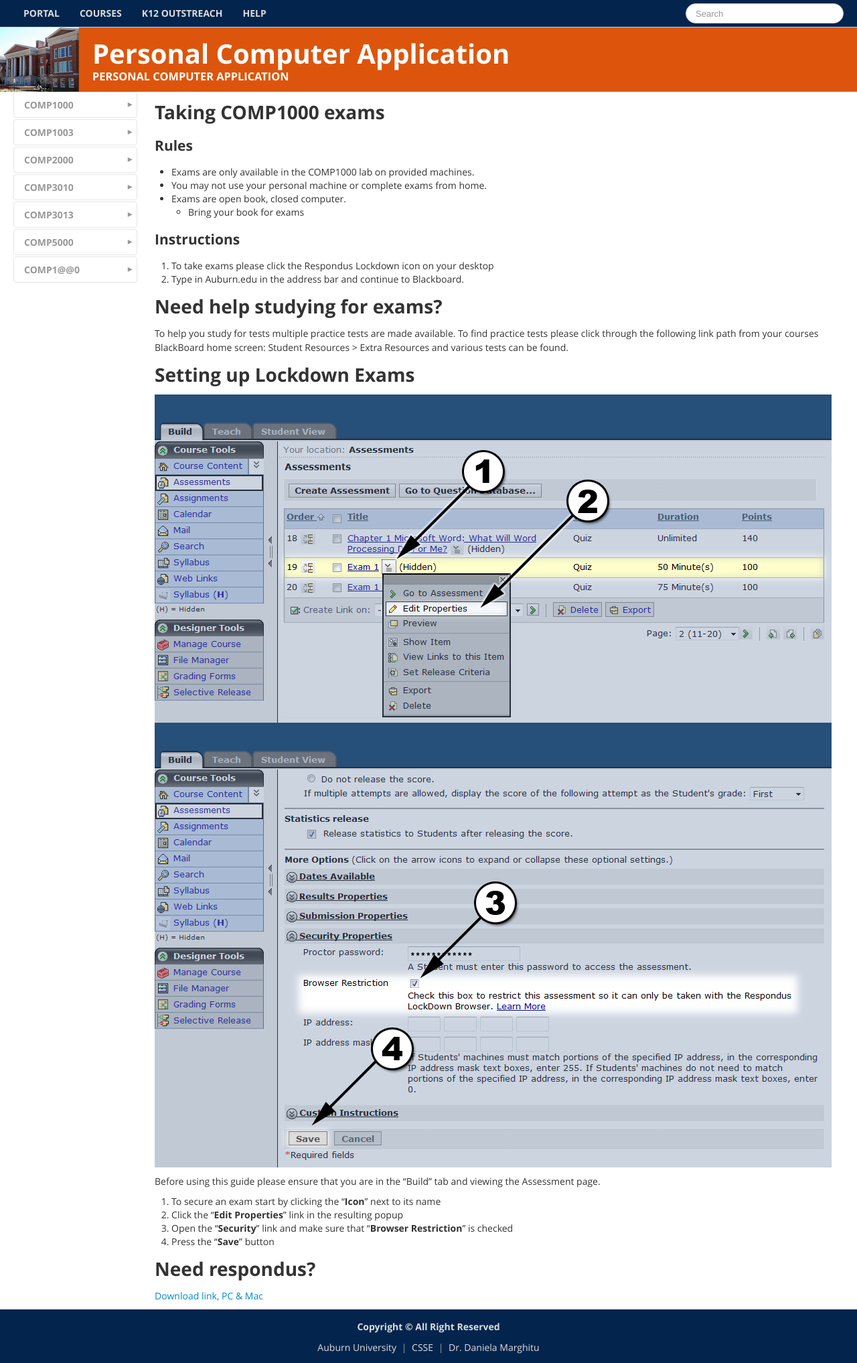
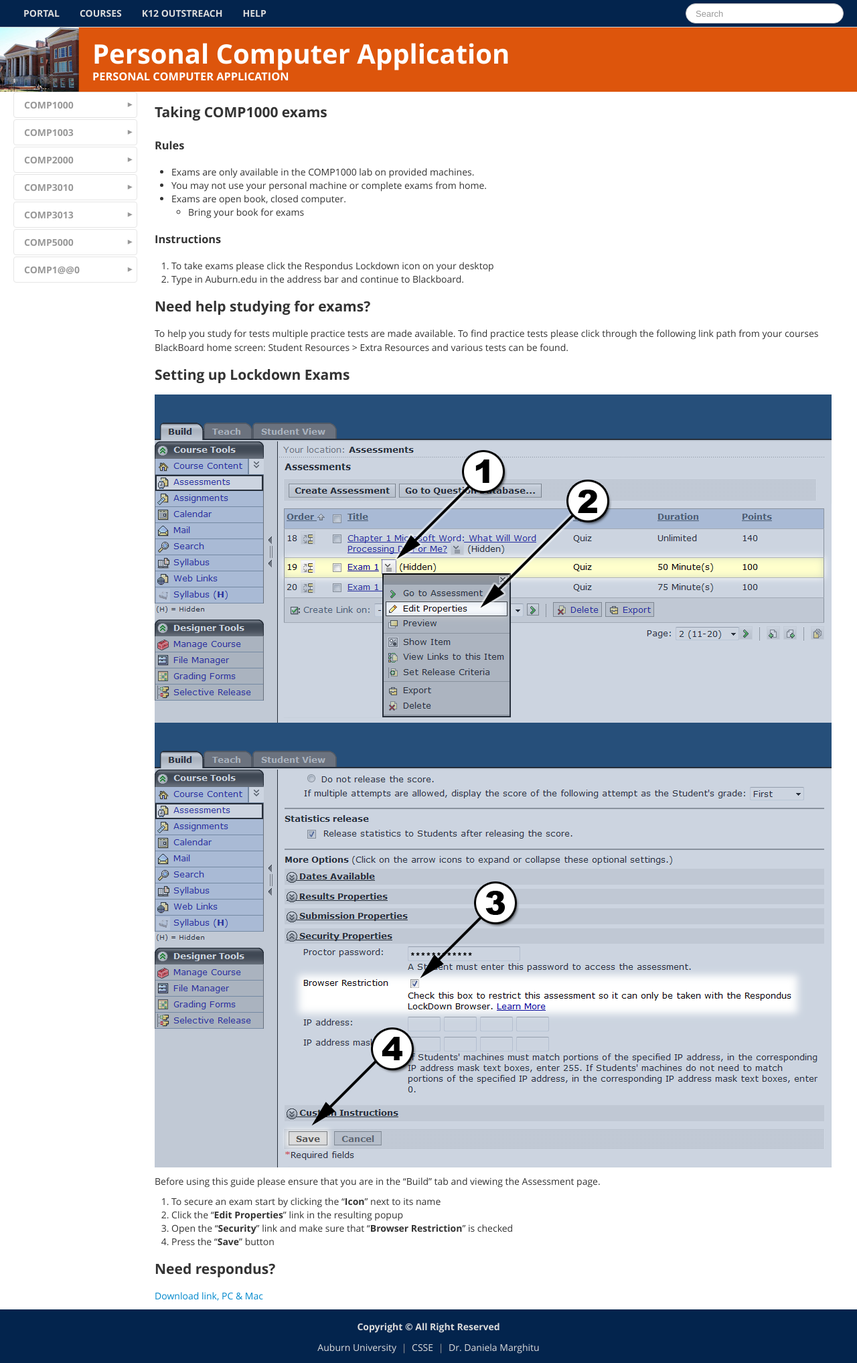
Before and after one commit to gongzhitaao/pcaweb, a Jekyll site: the page built from courses/comp1000/exams/index.md, in a window 1280 px wide. Shown: the whole page at 67% size. Built offline with Jekyll 4.4.1, drawn with Linux system fonts in a browser that asks for light colours.

```diff
--- a/courses/comp1000/exams/index.md
+++ b/courses/comp1000/exams/index.md
@@ -2,22 +2,22 @@
 layout: courses
 ---
 
-# Taking COMP1000 exams
-## Rules
+## Taking COMP1000 exams
+### Rules
 *	Exams are only available in the COMP1000 lab on provided machines.
 *	You may not use your personal machine or complete exams from home.
 *	Exams are open book, closed computer.
 	*	Bring your book  for exams
 
-## Instructions
+### Instructions
 1.	To take exams please click the Respondus Lockdown icon on your desktop
 2.	Type in Auburn.edu in the address bar and continue to Blackboard.
 
 
-# Need help studying for exams?
+## Need help studying for exams?
 To help you study for tests multiple practice tests are made available.  To find practice tests please click through the following link path from your courses BlackBoard home screen: Student Resources > Extra Resources and various tests can be found.
 
-# Setting up Lockdown Exams
+## Setting up Lockdown Exams
 ![Alt Click to enlarge step 1&2](step12.png) ![Alt Click to enlarge step 3&4](step34.png)
 
 Before using this guide please ensure that you are in the "Build" tab and viewing the Assessment page.
@@ -26,5 +26,5 @@ Before using this guide please ensure that you are in the "Build" tab and viewin
 3.	Open the "__Security__" link and make sure that "__Browser Restriction__" is checked
 4.	Press the "__Save__" button
 
-# Need respondus?
+## Need respondus?
 [Download link, PC & Mac](http://www.respondus.com/lockdown/information.pl?ID=313412015)
```
